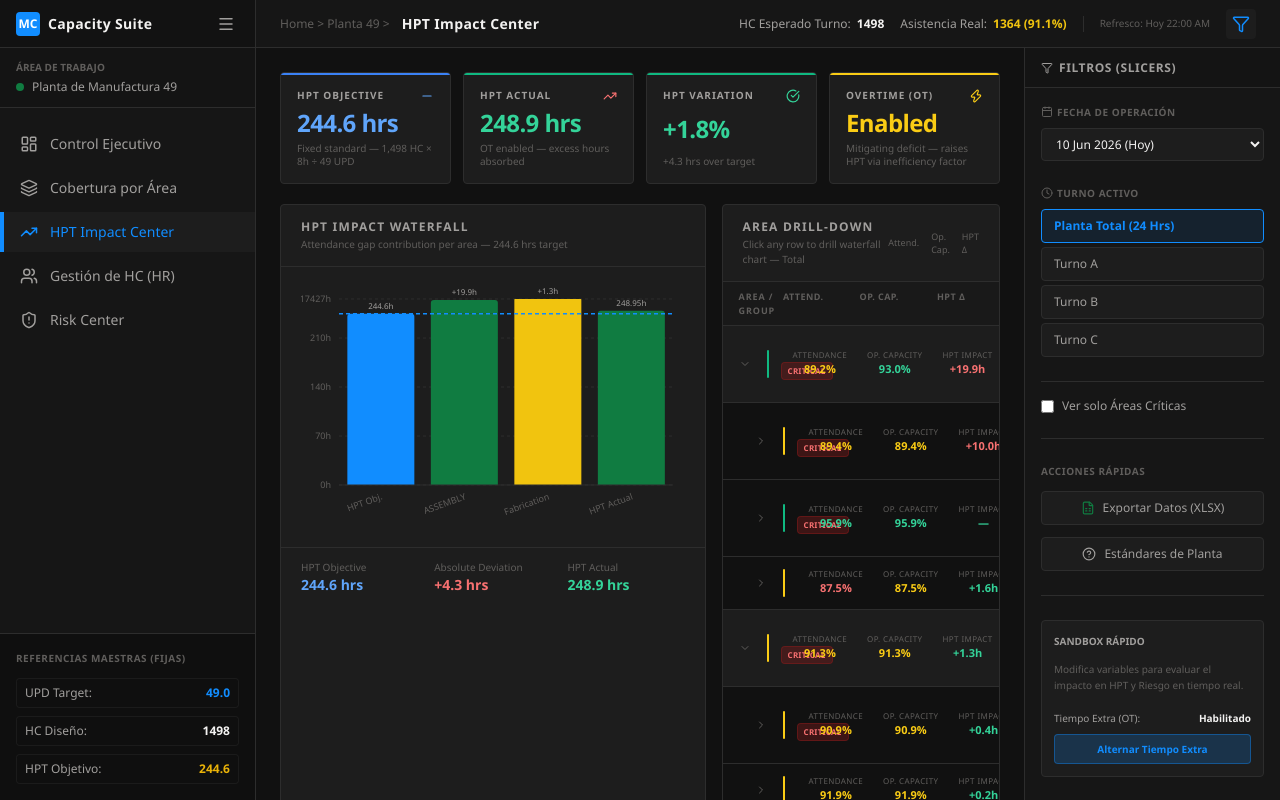
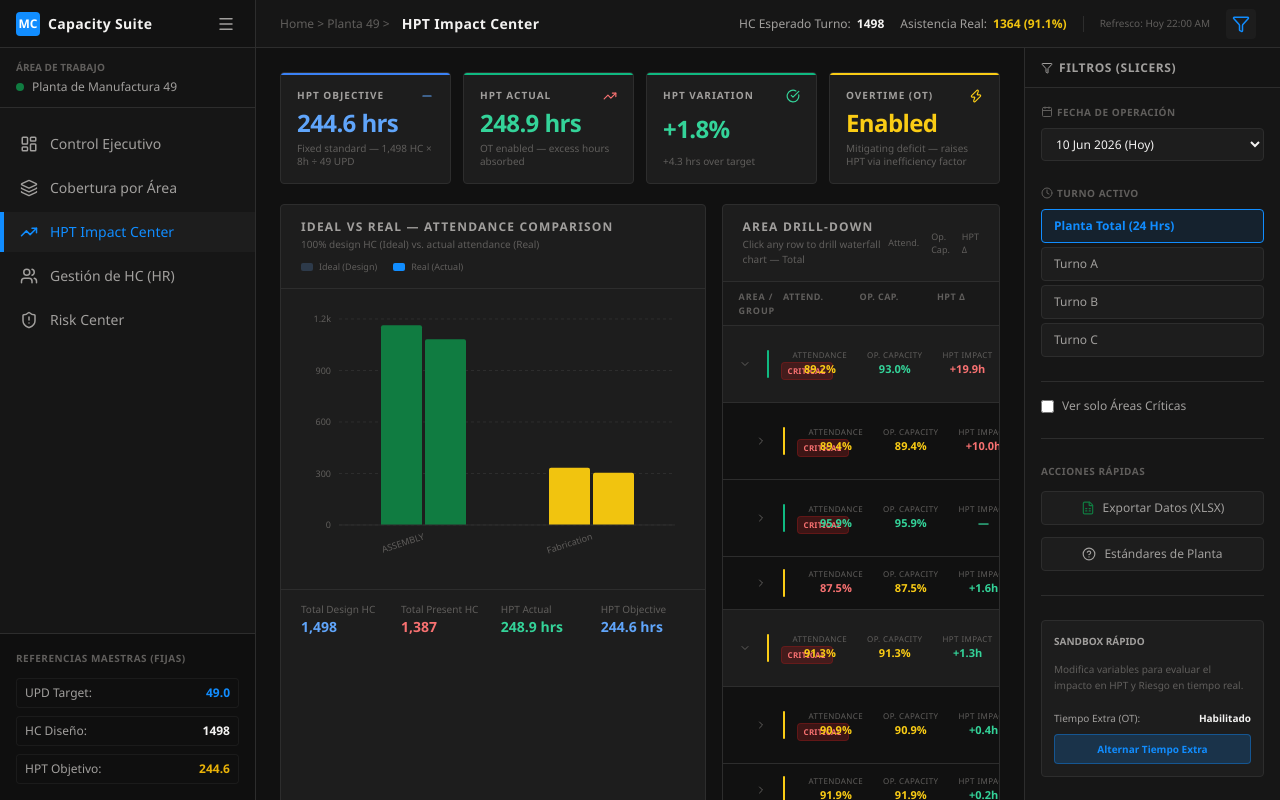
Before and after one commit to Guillermobot/HeadCount, a React (Vite) app: page / in a window 1280 px wide. Both pictures are taken after a click on the button "HPT Impact Center". Built offline with nearby package versions, Linux system fonts and the light colour scheme.

Commit message:
feat: replace waterfall with Ideal vs Real bar chart, extend drill-down to all hierarchy levels

```diff
--- a/src/views/HptImpactCenter.jsx
+++ b/src/views/HptImpactCenter.jsx
@@ -140,15 +140,23 @@ function HierarchyRow({ node, depth = 0, otEnabled, expandedSet, onToggle, selec
   const covColor  = m.status === 'danger' ? 'text-red-400'    : m.status === 'warning' ? 'text-yellow-400' : 'text-emerald-400';
   const barColor  = m.status === 'danger' ? 'bg-red-600'      : m.status === 'warning' ? 'bg-yellow-400'   : 'bg-emerald-500';
 
-  // Children to show when expanded — prefer subAreas, then grupos
-  const children = node.subAreas?.length  ? node.subAreas
-                 : node.grupos?.length     ? node.grupos
+  // Walk all hierarchy levels: subAreas → grupos → estaciones → children
+  const children =
+    node.subAreas?.length    ? node.subAreas
+    : node.grupos?.length    ? node.grupos
+    : node.estaciones?.length ? node.estaciones
+    : node.children?.length   ? node.children
     : [];
   const hasChildren = children.length > 0;
   const isExpanded  = expandedSet.has(node.id || node.nombre);
   const isSelected  = selectedNode?.id === node.id && selectedNode?.nombre === node.nombre;
 
-  const paddingLeft = depth === 0 ? 'pl-4' : depth === 1 ? 'pl-8' : 'pl-12';
+  const paddingLeft =
+    depth === 0 ? 'pl-4'
+    : depth === 1 ? 'pl-8'
+    : depth === 2 ? 'pl-12'
+    : depth === 3 ? 'pl-16'
+    : 'pl-20';
 
   const handleClick = () => {
     // Always select — also toggle expand if has children
@@ -270,54 +278,40 @@ export default function HptImpactCenter() {
   // Top-level ramas for the drill-down panel
   const ramas = metrics.ramasEnriched || [];
 
-  // ── Waterfall source: children of selected node, or top-level ramas ──
-  const waterfallSource = (() => {
+  // ── Chart source: children of selected node, or top-level ramas ──
+  const chartSource = (() => {
     if (!selectedNode) return ramas;
-    const children = selectedNode.subAreas?.length ? selectedNode.subAreas
-                   : selectedNode.grupos?.length   ? selectedNode.grupos
+    const kids =
+      selectedNode.subAreas?.length    ? selectedNode.subAreas
+      : selectedNode.grupos?.length    ? selectedNode.grupos
+      : selectedNode.estaciones?.length ? selectedNode.estaciones
+      : selectedNode.children?.length   ? selectedNode.children
       : [];
-    return children.length > 0 ? children : [selectedNode];
+    return kids.length > 0 ? kids : [selectedNode];
   })();
 
-  const waterfallLabel = selectedNode ? selectedNode.nombre : 'All Areas';
-
-  // ── Waterfall data ──
-  const waterfallData = (() => {
-    const bars = [];
-    let running = HPT_OBJECTIVE;
-
-    bars.push({ name: 'HPT Obj.', base: 0, value: HPT_OBJECTIVE, fill: '#118DFF', isStart: true });
-
-    waterfallSource.forEach((node) => {
-      const m = calcNodeMetrics(node, otEnabled);
-      if (m.hptImpact > 0.01) {
+  // ── Ideal vs Real comparison data ──
+  const comparisonData = chartSource.map((node) => {
+    const design  = node.hcDesign  || 0;
+    const present = node.actualPresent || 0;
+    const opCap   = design > 0 ? (present / design) * 100 : 100;
+    const status  = opCap < 85 ? 'danger' : opCap < 92 ? 'warning' : 'success';
     const shortName = node.nombre
-          .replace('ASSEMBLY w/ KF LOGS', 'w/ KF LOGS')
-          .replace('ASSEMBLY INDIRECT', 'Indirect')
-          .replace('FABRICATION', 'Fabrication')
+      .replace('ASSEMBLY w/ KF LOGS', 'Asm w/KF')
+      .replace('ASSEMBLY INDIRECT', 'Asm Indirect')
+      .replace('KF LOGISTICS', 'KF Log.')
       .replace('FABRICATION DIRECT', 'FAB Direct')
-          .replace('FABRICATION INDIRECT', 'FAB Indirect');
-        bars.push({
+      .replace('FABRICATION INDIRECT', 'FAB Indirect')
+      .replace('FABRICATION', 'Fabrication');
+    return {
       name: shortName,
-          base: running,
-          value: parseFloat(m.hptImpact.toFixed(2)),
-          fill: m.status === 'danger' ? '#A80000' : m.status === 'warning' ? '#F1C40F' : '#107C41',
-          isCritical: node.isCritical,
+      Ideal: design,
+      Real: present,
+      opCap,
+      status,
+      fill: status === 'danger' ? '#A80000' : status === 'warning' ? '#F1C40F' : '#107C41',
+    };
   });
-        running += m.hptImpact;
-      }
-    });
-
-    bars.push({
-      name: 'HPT Actual',
-      base: 0,
-      value: parseFloat(metrics.hptActual.toFixed(2)),
-      fill: hptDelta > 20 ? '#A80000' : hptDelta > 8 ? '#F1C40F' : '#107C41',
-      isEnd: true,
-    });
-
-    return bars;
-  })();
 
   // ── Scatter plot ──
   const scatterData = historicalDays.map((d) => ({
@@ -393,21 +387,21 @@ export default function HptImpactCenter() {
         ))}
       </div>
 
-      {/* ── ROW 2: Waterfall + Drill-Down Panel ── */}
+      {/* ── ROW 2: Comparison Chart + Drill-Down Panel ── */}
       <div className="grid grid-cols-1 xl:grid-cols-5 gap-4">
 
-        {/* Waterfall Chart — 3/5 */}
+        {/* Comparison Chart — 3/5 */}
         <div className="xl:col-span-3 bg-brand-card border border-brand-border rounded flex flex-col">
           <div className="flex items-center justify-between px-5 py-3.5 border-b border-brand-border flex-wrap gap-2">
             <div>
               <h3 className="text-xs font-bold uppercase tracking-widest text-brand-text-secondary">
-                HPT Impact Waterfall
+                Ideal vs Real — Attendance Comparison
               </h3>
               <div className="flex items-center gap-1.5 mt-0.5">
                 <p className="text-[10px] text-brand-text-muted">
                   {selectedNode
-                    ? <><span className="text-brand-text-muted">All Areas</span><span className="text-brand-text-muted mx-1">›</span><span className="text-brand-accent font-semibold">{selectedNode.nombre}</span> — sub-area breakdown</>
-                    : <>Attendance gap contribution per area — {HPT_OBJECTIVE} hrs target</>}
+                    ? <><span className="text-brand-text-muted">All Areas</span><span className="mx-1">›</span><span className="text-brand-accent font-semibold">{selectedNode.nombre}</span></>
+                    : <>100% design HC (Ideal) vs. actual attendance (Real)</>}
                 </p>
                 {selectedNode && (
                   <button
@@ -419,17 +413,15 @@ export default function HptImpactCenter() {
                 )}
               </div>
             </div>
-            {!otEnabled && (
-              <div className="flex items-center gap-1.5 text-[10px] text-yellow-400 bg-yellow-900/10 border border-yellow-700/30 px-2.5 py-1 rounded">
-                <Info size={10} />
-                No OT — overtime cascade not computed
+            <div className="flex items-center gap-4 text-[9px] text-brand-text-muted">
+              <span className="flex items-center gap-1.5"><span className="h-2 w-3 rounded-sm bg-[#2D3A4A] inline-block" /> Ideal (Design)</span>
+              <span className="flex items-center gap-1.5"><span className="h-2 w-3 rounded-sm bg-[#118DFF] inline-block" /> Real (Actual)</span>
             </div>
-            )}
           </div>
 
-          <div className="p-5" style={{ height: 280 }}>
+          <div className="p-5" style={{ height: 300 }}>
             <ResponsiveContainer width="100%" height="100%">
-              <ComposedChart data={waterfallData} margin={{ top: 12, right: 12, bottom: 0, left: 0 }}>
+              <ComposedChart data={comparisonData} margin={{ top: 10, right: 10, bottom: 0, left: 0 }} barCategoryGap="25%" barGap={3}>
                 <CartesianGrid strokeDasharray="3 3" stroke="#2D2D2D" vertical={false} />
                 <XAxis
                   dataKey="name"
@@ -437,68 +429,62 @@ export default function HptImpactCenter() {
                   axisLine={{ stroke: '#2D2D2D' }}
                   tickLine={false}
                   interval={0}
-                  angle={-20}
+                  angle={-18}
                   textAnchor="end"
-                  height={42}
+                  height={44}
                 />
                 <YAxis
-                  domain={[230, Math.ceil(metrics.hptActual + 10)]}
                   tick={{ fontSize: 9, fill: '#605E5C' }}
                   axisLine={false}
                   tickLine={false}
-                  tickFormatter={(v) => `${v}h`}
+                  tickFormatter={(v) => v >= 1000 ? `${(v/1000).toFixed(1)}k` : v}
                   width={38}
                 />
                 <Tooltip
-                  content={({ active, payload }) => {
+                  content={({ active, payload, label }) => {
                     if (!active || !payload?.length) return null;
-                    const d = payload[0]?.payload;
+                    const d = comparisonData.find(x => x.name === label);
                     return (
-                      <div className="bg-[#1D1D1D] border border-[#2D2D2D] rounded px-3 py-2 text-xs">
-                        <div className="text-[#A19F9D] font-semibold mb-1">{d?.name}</div>
-                        {d?.isStart && <div className="text-[#118DFF] font-bold">HPT Objective: {d.value} hrs</div>}
-                        {d?.isEnd   && <div className="font-bold" style={{ color: d.fill }}>HPT Actual: {d.value} hrs</div>}
-                        {!d?.isStart && !d?.isEnd && (
-                          <>
-                            <div className="text-[#A19F9D]">Contribution: <b className="text-[#F3F2F1]">+{d?.value?.toFixed(2)} hrs</b></div>
-                            {d?.isCritical && <div className="text-red-400 mt-0.5 text-[9px]">⚠ Critical Area</div>}
-                          </>
-                        )}
+                      <div className="bg-[#1D1D1D] border border-[#2D2D2D] rounded px-3 py-2.5 text-xs">
+                        <div className="text-[#A19F9D] font-semibold mb-1.5">{label}</div>
+                        <div className="flex justify-between gap-6">
+                          <span className="text-[#A19F9D]">Ideal (Design):</span>
+                          <span className="font-bold text-[#4A90D9]">{d?.Ideal}</span>
+                        </div>
+                        <div className="flex justify-between gap-6">
+                          <span className="text-[#A19F9D]">Real (Actual):</span>
+                          <span className="font-bold" style={{ color: d?.fill }}>{d?.Real}</span>
+                        </div>
+                        <div className="flex justify-between gap-6 mt-1 pt-1 border-t border-[#2D2D2D]">
+                          <span className="text-[#A19F9D]">Op. Capacity:</span>
+                          <span className="font-bold" style={{ color: d?.fill }}>{d?.opCap?.toFixed(1)}%</span>
+                        </div>
                       </div>
                     );
                   }}
                 />
-                <ReferenceLine y={HPT_OBJECTIVE} stroke="#118DFF" strokeDasharray="4 3" strokeWidth={1.5} />
-                <Bar dataKey="base"  stackId="stack" fill="transparent" />
-                <Bar dataKey="value" stackId="stack" radius={[3, 3, 0, 0]}>
-                  {waterfallData.map((entry, index) => (
-                    <Cell key={index} fill={entry.fill} />
+                {/* Ideal bars (design = 100%) */}
+                <Bar dataKey="Ideal" name="Ideal" fill="#2D3A4A" radius={[2,2,0,0]} />
+                {/* Real bars — color-coded by status */}
+                <Bar dataKey="Real" name="Real" radius={[2,2,0,0]}>
+                  {comparisonData.map((entry, i) => (
+                    <Cell key={i} fill={entry.fill} />
                   ))}
-                  <LabelList
-                    dataKey="value"
-                    position="top"
-                    style={{ fontSize: 8, fill: '#A19F9D', fontFamily: 'Segoe UI' }}
-                    formatter={(v) => {
-                      const d = waterfallData.find(w => w.value === v);
-                      if (d?.isStart || d?.isEnd) return `${v}h`;
-                      return v > 0.1 ? `+${v.toFixed(1)}h` : '';
-                    }}
-                  />
                 </Bar>
               </ComposedChart>
             </ResponsiveContainer>
           </div>
 
           {/* Summary strip */}
-          <div className="border-t border-brand-border px-5 py-3 grid grid-cols-3 gap-4 text-[10px]">
+          <div className="border-t border-brand-border px-5 py-3 grid grid-cols-4 gap-4 text-[10px]">
             <div>
-              <div className="text-brand-text-muted">HPT Objective</div>
-              <div className="font-bold text-blue-400 text-sm">{HPT_OBJECTIVE.toFixed(1)} hrs</div>
+              <div className="text-brand-text-muted">Total Design HC</div>
+              <div className="font-bold text-blue-400 text-sm">{chartSource.reduce((s,n)=>s+(n.hcDesign||0),0).toLocaleString()}</div>
             </div>
             <div>
-              <div className="text-brand-text-muted">Absolute Deviation</div>
+              <div className="text-brand-text-muted">Total Present HC</div>
               <div className={`font-bold text-sm ${hptDelta > 0 ? 'text-red-400' : 'text-emerald-400'}`}>
-                {hptDelta > 0 ? '+' : ''}{hptDelta.toFixed(1)} hrs
+                {chartSource.reduce((s,n)=>s+(n.actualPresent||0),0).toLocaleString()}
               </div>
             </div>
             <div>
@@ -506,6 +492,10 @@ export default function HptImpactCenter() {
               <div className={`font-bold text-sm ${hptDelta > 20 ? 'text-red-400' : hptDelta > 8 ? 'text-yellow-400' : 'text-emerald-400'}`}>
                 {metrics.hptActual.toFixed(1)} hrs
               </div>
+            </div>
+            <div>
+              <div className="text-brand-text-muted">HPT Objective</div>
+              <div className="font-bold text-sm text-blue-400">{HPT_OBJECTIVE.toFixed(1)} hrs</div>
             </div>
           </div>
         </div>
```
Lines whose indentation alone changed are shown as unchanged.
